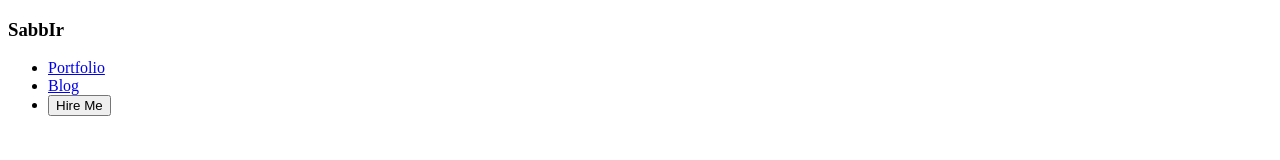
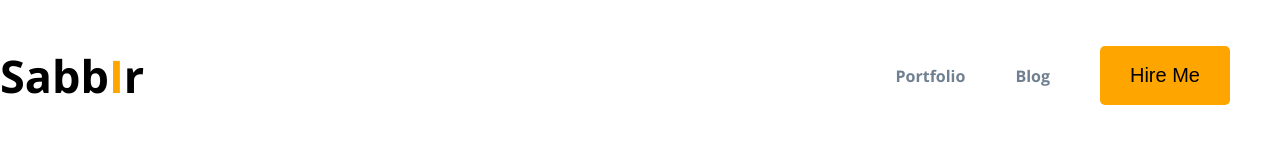
Before and after one commit to sabbirMahmud420/new-project, a plain HTML site: page index.html in a window 1280 px wide. Drawn offline with nearby package versions, Linux system fonts and the light colour scheme.

Commit message:
added navbar

```diff
--- a/index.html
+++ b/index.html
@@ -4,19 +4,21 @@
     <meta charset="UTF-8">
     <meta name="viewport" content="width=device-width, initial-scale=1.0">
     <title>My First Website</title>
+
+    <link rel="stylesheet" href="style.css">
 </head>
 <body>
       <header>
                     <nav>
                           <h3 class="sabbir">
-                               SabbIr
+                               Sabb<span class="text-primary">I</span>r
 
                           </h3>
 
                           <ul>
                             <li ><a href="#">Portfolio</a></li>
                             <li ><a href="#">Blog </a> </li>
-                                         <li><button>Hire Me</button></li>
+                                         <li><button class="btn">Hire Me</button></li>
                           </ul>
                     </nav>
       </header>
--- a/style.css
+++ b/style.css
@@ -0,0 +1,45 @@
+@import url('https://fonts.googleapis.com/css2?family=Open+Sans:wght@700&display=swap');
+
+body{
+
+    font-family: 'Open Sans', sans-serif;
+    padding: 0;
+    margin: 0;
+}
+
+/* navbar work */
+nav{
+    display: flex;
+    justify-content: space-between;
+    align-items: center;
+}
+.text-primary{
+    color: orange;
+}
+.btn {
+    background : orange;
+    border-radius: 5px;
+    border: 0;
+    font-size: 20px;
+    font-weight: 700px;
+    padding: 18px 30px 18px;
+
+  }
+.sabbir{
+  font-weight: 800px;
+  font-size: 45px; }
+
+  nav > ul{
+    display: flex;
+    align-items: center;
+
+}
+  nav li {
+ list-style: none;
+ margin-right: 50px;
+
+  }
+  nav a{
+    text-decoration: none;
+    color: slategrey;
+  }
```
